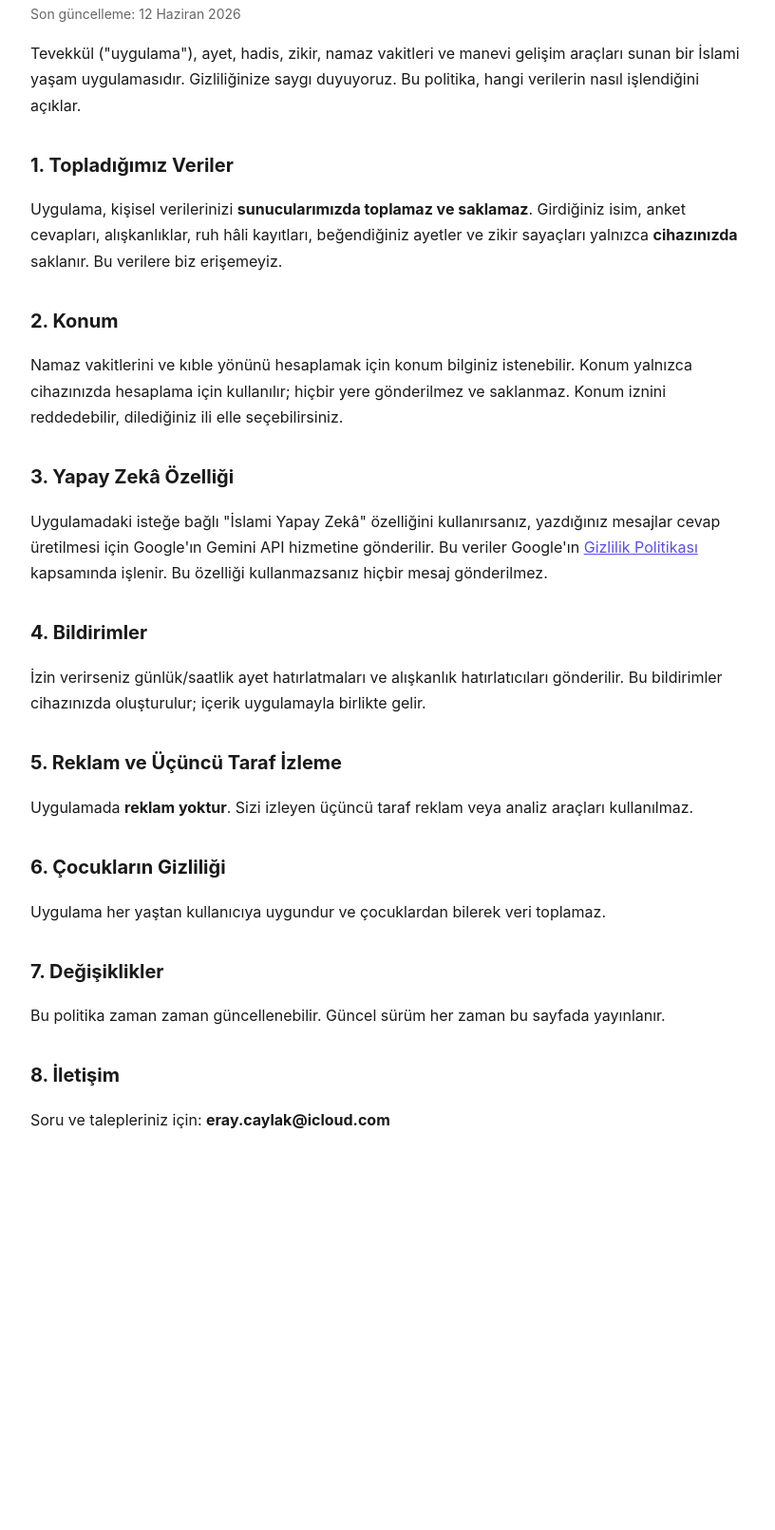
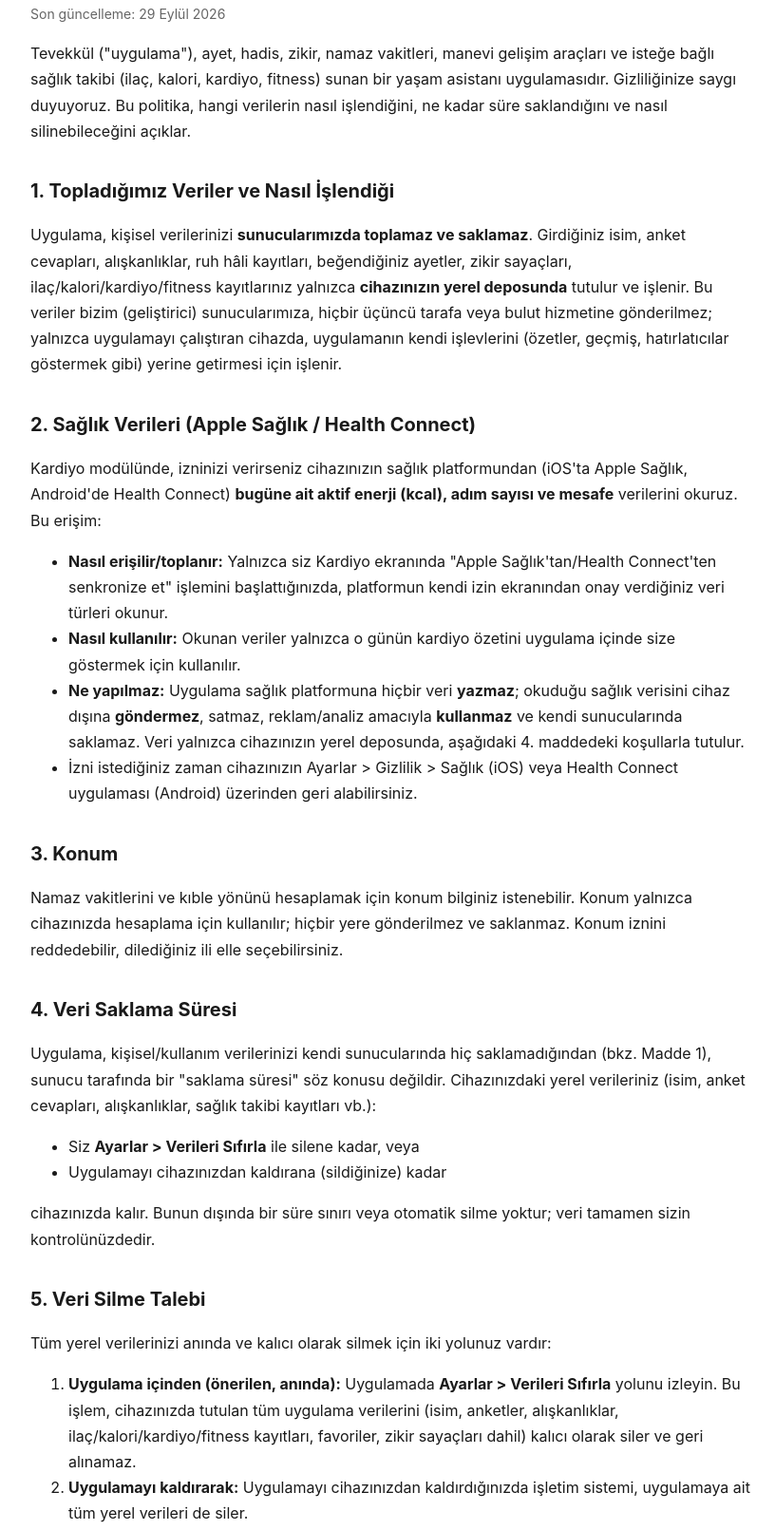
Before and after one commit to eraycaylak/tevekkul-gizlilik, a plain HTML site: page index.html in a window 1280 px wide. Shown: the part 103-1714 px from the top of the page at 95% size, without its empty margins (228-1044 px from the left). Before the commit the page ends 1336 px from the top, so only its background shows below. Drawn offline with Linux system fonts and the light colour scheme.

Commit message:
fix: gizlilik politikasına sağlık verisi, saklama ve silme bölümleri ekle
Google Play kullanıcı verileri politikası ihlali düzeltmesi: veri işleme
açıklaması (health/Health Connect erişimi), veri saklama süresi (cihazda,
kullanıcı silene/uygulamayı kaldırana kadar) ve veri silme süreci
(Ayarlar > Verileri Sıfırla) artık açıkça belirtiliyor.

```diff
--- a/index.html
+++ b/index.html
@@ -15,48 +15,106 @@
 </head>
 <body>
 <h1>Tevekkül — Gizlilik Politikası</h1>
-<p class="tarih">Son güncelleme: 12 Haziran 2026</p>
+<p class="tarih">Son güncelleme: 29 Eylül 2026</p>
 
-<p>Tevekkül ("uygulama"), ayet, hadis, zikir, namaz vakitleri ve manevi gelişim
-araçları sunan bir İslami yaşam uygulamasıdır. Gizliliğinize saygı duyuyoruz.
-Bu politika, hangi verilerin nasıl işlendiğini açıklar.</p>
+<p>Tevekkül ("uygulama"), ayet, hadis, zikir, namaz vakitleri, manevi gelişim
+araçları ve isteğe bağlı sağlık takibi (ilaç, kalori, kardiyo, fitness) sunan
+bir yaşam asistanı uygulamasıdır. Gizliliğinize saygı duyuyoruz. Bu politika,
+hangi verilerin nasıl işlendiğini, ne kadar süre saklandığını ve nasıl
+silinebileceğini açıklar.</p>
 
-<h2>1. Topladığımız Veriler</h2>
+<h2>1. Topladığımız Veriler ve Nasıl İşlendiği</h2>
 <p>Uygulama, kişisel verilerinizi <strong>sunucularımızda toplamaz ve
 saklamaz</strong>. Girdiğiniz isim, anket cevapları, alışkanlıklar, ruh hâli
-kayıtları, beğendiğiniz ayetler ve zikir sayaçları yalnızca
-<strong>cihazınızda</strong> saklanır. Bu verilere biz erişemeyiz.</p>
+kayıtları, beğendiğiniz ayetler, zikir sayaçları, ilaç/kalori/kardiyo/fitness
+kayıtlarınız yalnızca <strong>cihazınızın yerel deposunda</strong> tutulur ve
+işlenir. Bu veriler bizim (geliştirici) sunucularımıza, hiçbir üçüncü tarafa
+veya bulut hizmetine gönderilmez; yalnızca uygulamayı çalıştıran cihazda,
+uygulamanın kendi işlevlerini (özetler, geçmiş, hatırlatıcılar göstermek gibi)
+yerine getirmesi için işlenir.</p>
 
-<h2>2. Konum</h2>
+<h2>2. Sağlık Verileri (Apple Sağlık / Health Connect)</h2>
+<p>Kardiyo modülünde, izninizi verirseniz cihazınızın sağlık platformundan
+(iOS'ta Apple Sağlık, Android'de Health Connect) <strong>bugüne ait aktif
+enerji (kcal), adım sayısı ve mesafe</strong> verilerini okuruz. Bu erişim:</p>
+<ul>
+<li><strong>Nasıl erişilir/toplanır:</strong> Yalnızca siz Kardiyo ekranında
+"Apple Sağlık'tan/Health Connect'ten senkronize et" işlemini başlattığınızda,
+platformun kendi izin ekranından onay verdiğiniz veri türleri okunur.</li>
+<li><strong>Nasıl kullanılır:</strong> Okunan veriler yalnızca o günün kardiyo
+özetini uygulama içinde size göstermek için kullanılır.</li>
+<li><strong>Ne yapılmaz:</strong> Uygulama sağlık platformuna hiçbir veri
+<strong>yazmaz</strong>; okuduğu sağlık verisini cihaz dışına
+<strong>göndermez</strong>, satmaz, reklam/analiz amacıyla
+<strong>kullanmaz</strong> ve kendi sunucularında saklamaz. Veri yalnızca
+cihazınızın yerel deposunda, aşağıdaki 4. maddedeki koşullarla tutulur.</li>
+<li>İzni istediğiniz zaman cihazınızın Ayarlar &gt; Gizlilik &gt; Sağlık
+(iOS) veya Health Connect uygulaması (Android) üzerinden geri
+alabilirsiniz.</li>
+</ul>
+
+<h2>3. Konum</h2>
 <p>Namaz vakitlerini ve kıble yönünü hesaplamak için konum bilginiz istenebilir.
 Konum yalnızca cihazınızda hesaplama için kullanılır; hiçbir yere gönderilmez ve
 saklanmaz. Konum iznini reddedebilir, dilediğiniz ili elle seçebilirsiniz.</p>
 
-<h2>3. Yapay Zekâ Özelliği</h2>
+<h2>4. Veri Saklama Süresi</h2>
+<p>Uygulama, kişisel/kullanım verilerinizi kendi sunucularında hiç
+saklamadığından (bkz. Madde 1), sunucu tarafında bir "saklama süresi" söz
+konusu değildir. Cihazınızdaki yerel verileriniz (isim, anket cevapları,
+alışkanlıklar, sağlık takibi kayıtları vb.):</p>
+<ul>
+<li>Siz <strong>Ayarlar &gt; Verileri Sıfırla</strong> ile silene kadar, veya</li>
+<li>Uygulamayı cihazınızdan kaldırana (sildiğinize) kadar</li>
+</ul>
+<p>cihazınızda kalır. Bunun dışında bir süre sınırı veya otomatik silme
+yoktur; veri tamamen sizin kontrolünüzdedir.</p>
+
+<h2>5. Veri Silme Talebi</h2>
+<p>Tüm yerel verilerinizi anında ve kalıcı olarak silmek için iki yolunuz
+vardır:</p>
+<ol>
+<li><strong>Uygulama içinden (önerilen, anında):</strong> Uygulamada
+<strong>Ayarlar &gt; Verileri Sıfırla</strong> yolunu izleyin. Bu işlem,
+cihazınızda tutulan tüm uygulama verilerini (isim, anketler, alışkanlıklar,
+ilaç/kalori/kardiyo/fitness kayıtları, favoriler, zikir sayaçları dahil)
+kalıcı olarak siler ve geri alınamaz.</li>
+<li><strong>Uygulamayı kaldırarak:</strong> Uygulamayı cihazınızdan
+kaldırdığınızda işletim sistemi, uygulamaya ait tüm yerel verileri de
+siler.</li>
+</ol>
+<p>Sunucularımızda saklanan bir veri olmadığından (Madde 1), e-posta ile bir
+"silme talebi" göndermeniz teknik olarak gerekmez; yine de sorularınız için
+<strong>eray.caylak@icloud.com</strong> adresinden bize ulaşabilirsiniz,
+14 gün içinde yanıtlarız.</p>
+
+<h2>6. Yapay Zekâ Özelliği</h2>
 <p>Uygulamadaki isteğe bağlı "İslami Yapay Zekâ" özelliğini kullanırsanız,
 yazdığınız mesajlar cevap üretilmesi için Google'ın Gemini API hizmetine
 gönderilir. Bu veriler Google'ın
 <a href="https://policies.google.com/privacy">Gizlilik Politikası</a> kapsamında
 işlenir. Bu özelliği kullanmazsanız hiçbir mesaj gönderilmez.</p>
 
-<h2>4. Bildirimler</h2>
+<h2>7. Bildirimler</h2>
 <p>İzin verirseniz günlük/saatlik ayet hatırlatmaları ve alışkanlık
 hatırlatıcıları gönderilir. Bu bildirimler cihazınızda oluşturulur; içerik
 uygulamayla birlikte gelir.</p>
 
-<h2>5. Reklam ve Üçüncü Taraf İzleme</h2>
-<p>Uygulamada <strong>reklam yoktur</strong>. Sizi izleyen üçüncü taraf reklam
-veya analiz araçları kullanılmaz.</p>
+<h2>8. Reklam ve Üçüncü Taraf İzleme</h2>
+<p>Uygulamada şu an reklam gösterilmemektedir. İleride reklam açılırsa (Google
+AdMob), reklam kimliği yalnızca reklam gösterimi/ölçümü için kullanılır ve bu
+politika güncellenerek duyurulur. Sizi izleyen başka üçüncü taraf analiz
+aracı kullanılmaz.</p>
 
-<h2>6. Çocukların Gizliliği</h2>
+<h2>9. Çocukların Gizliliği</h2>
 <p>Uygulama her yaştan kullanıcıya uygundur ve çocuklardan bilerek veri
 toplamaz.</p>
 
-<h2>7. Değişiklikler</h2>
+<h2>10. Değişiklikler</h2>
 <p>Bu politika zaman zaman güncellenebilir. Güncel sürüm her zaman bu sayfada
 yayınlanır.</p>
 
-<h2>8. İletişim</h2>
+<h2>11. İletişim</h2>
 <p>Soru ve talepleriniz için: <strong>eray.caylak@icloud.com</strong></p>
 </body>
 </html>
```
